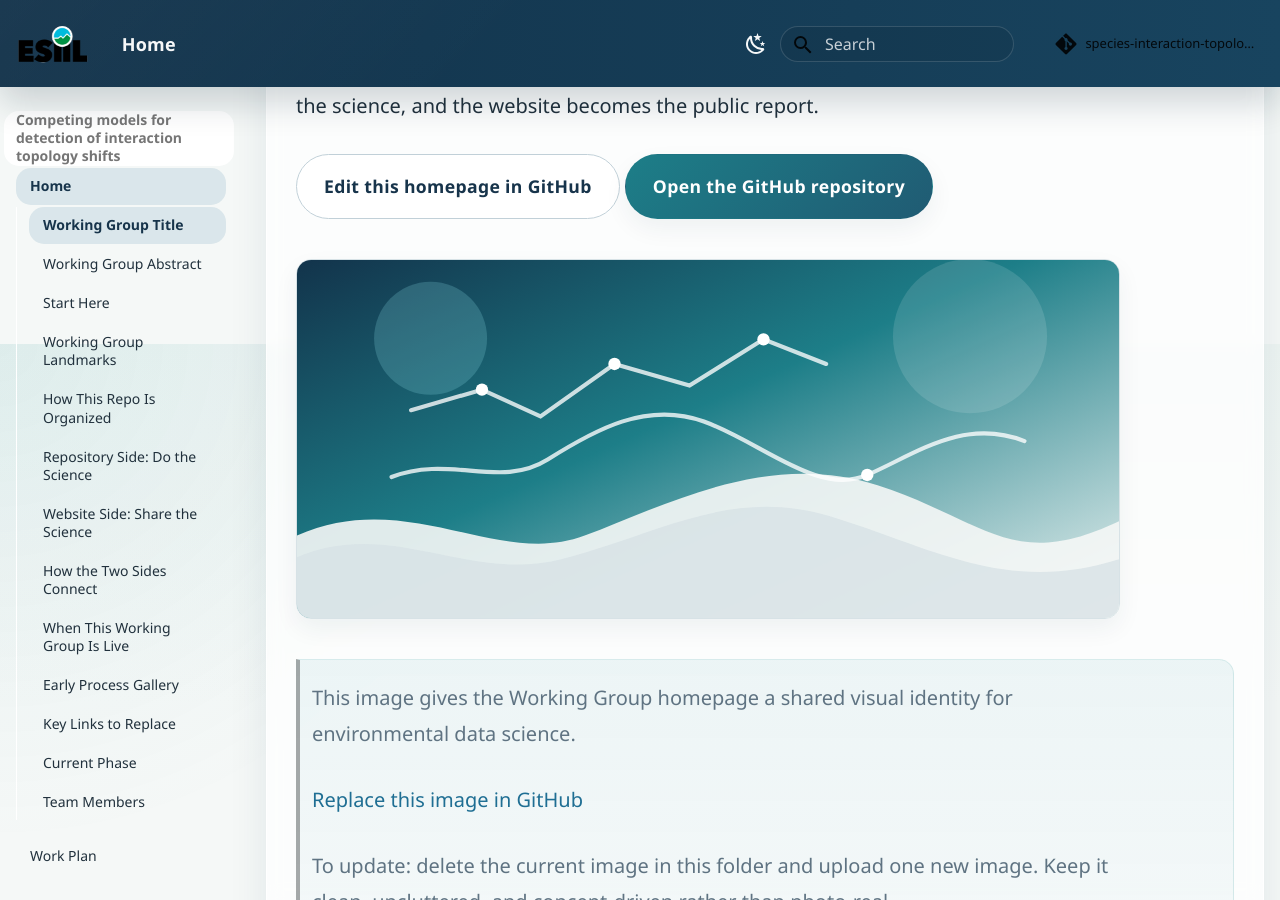
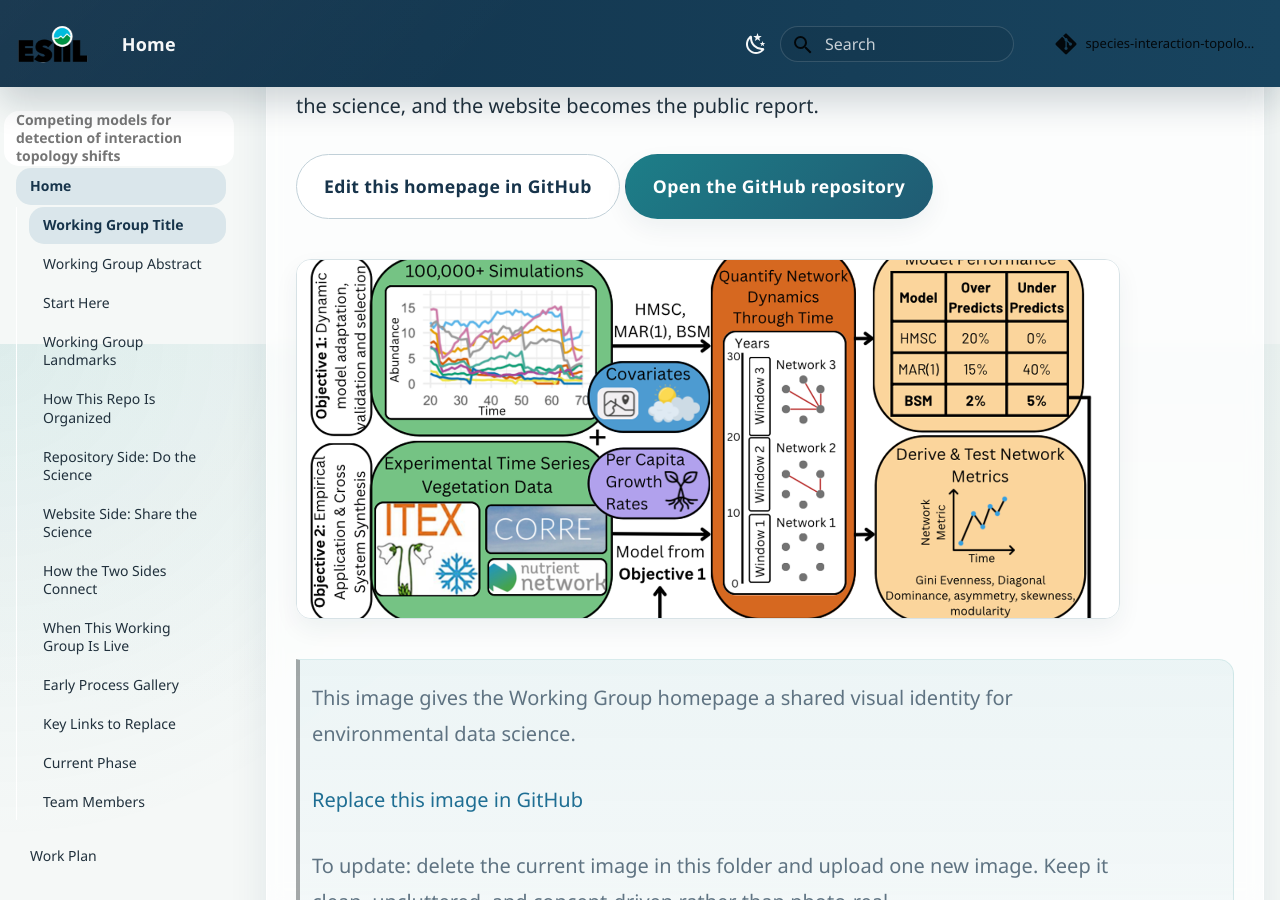
Before and after one commit to CU-ESIIL/species-interaction-topologies, an MkDocs documentation site: the page built from docs/index.md, in a window 1280 px wide and 900 px high, scrolled down 556 px. Built offline with MkDocs 1.6.1 and Material for MkDocs 9.7.7, drawn with Linux system fonts in a browser that asks for light colours; comment, search, counter and statistics services are not loaded.

Commit message:
Change placeholder image in index.md
Updated the placeholder image for the homepage overview.

```diff
--- a/docs/index.md
+++ b/docs/index.md
@@ -11,7 +11,7 @@ As the working group progresses, the repository becomes the reproducible record
 [Edit this homepage in GitHub](https://github.com/CU-ESIIL/species-interaction-topologies/edit/main/docs/index.md){ .md-button .md-button--secondary }
 [Open the GitHub repository](https://github.com/CU-ESIIL/species-interaction-topologies){ .md-button }
 
-![Placeholder image for the homepage overview][slot-hero]{ .homepage-hero }
+![Placeholder image for the homepage overview](assets/images/slots/hero/hero-image-placeholder.png){ .homepage-hero }
 
 --8<-- "_generated/slot_notes/hero.md"
 
```
